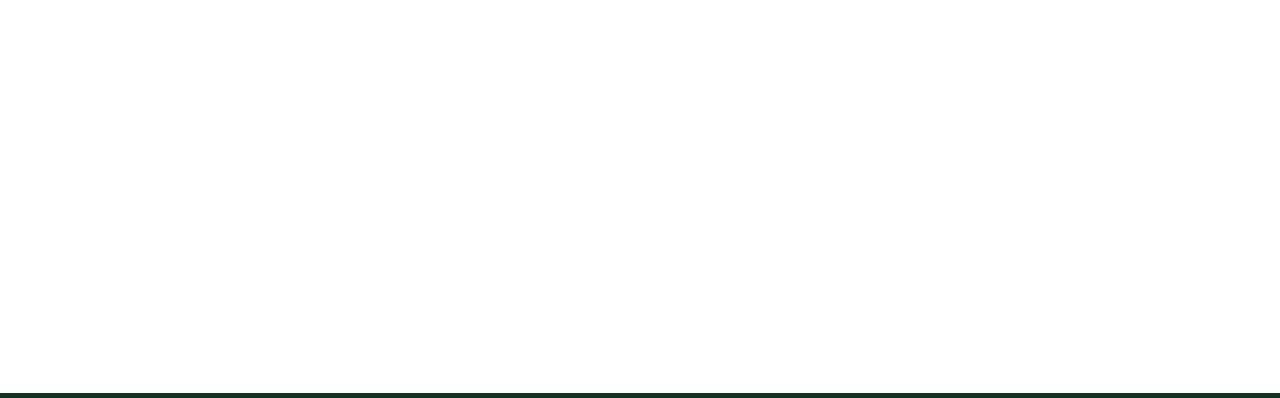
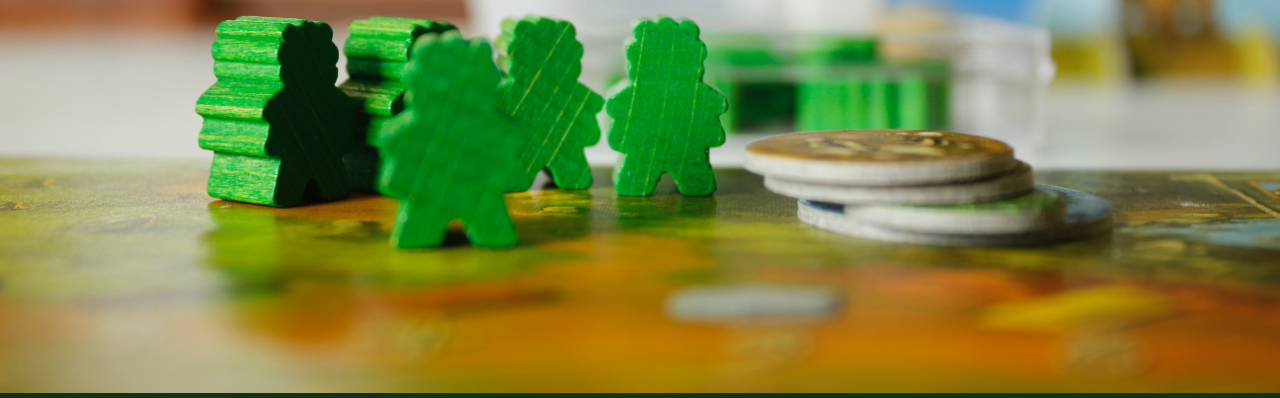
Before and after one commit to clockwerkz/cardsonthetable, a plain HTML site: page bootstrap/src/index.html in a window 1280 px wide. Shown: the part 257-655 px from the top of the page. Drawn offline with nearby package versions, Linux system fonts and the light colour scheme; the site is published under a folder, as on GitHub Pages, so addresses that start at the root find nothing.

Commit message:
forgot to commit the change to the css file

```diff
--- a/bootstrap/src/css/style.css
+++ b/bootstrap/src/css/style.css
@@ -10,7 +10,7 @@ h1 {
 
 /* hero Section */
 #hero {
-  background-image: url("/img/jaciel-melnik-399287.jpg");
+  background-image: url("../img/jaciel-melnik-399287.jpg");
   background-size: cover;
   background-position: center;
   width: 100%;
```
